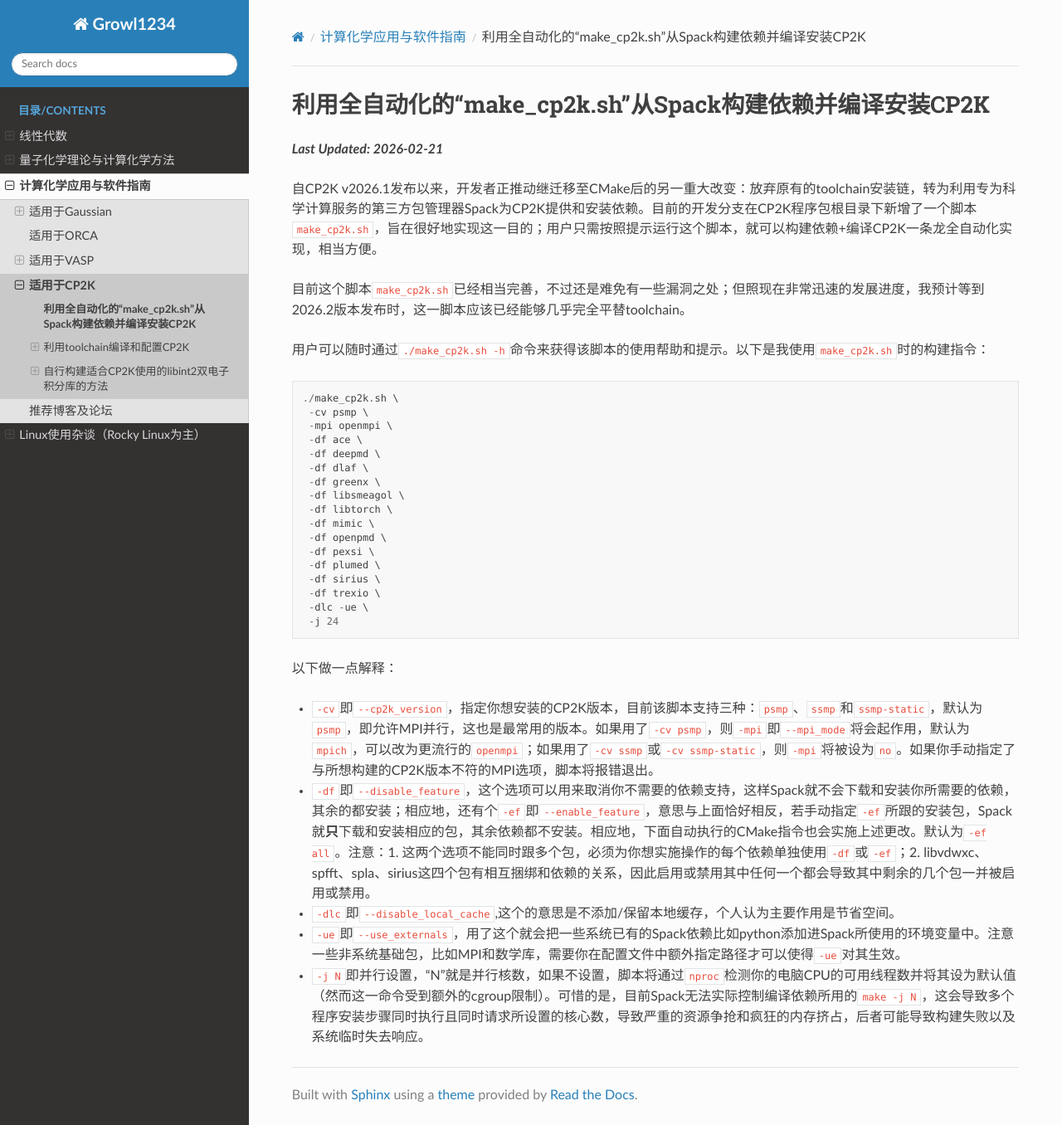
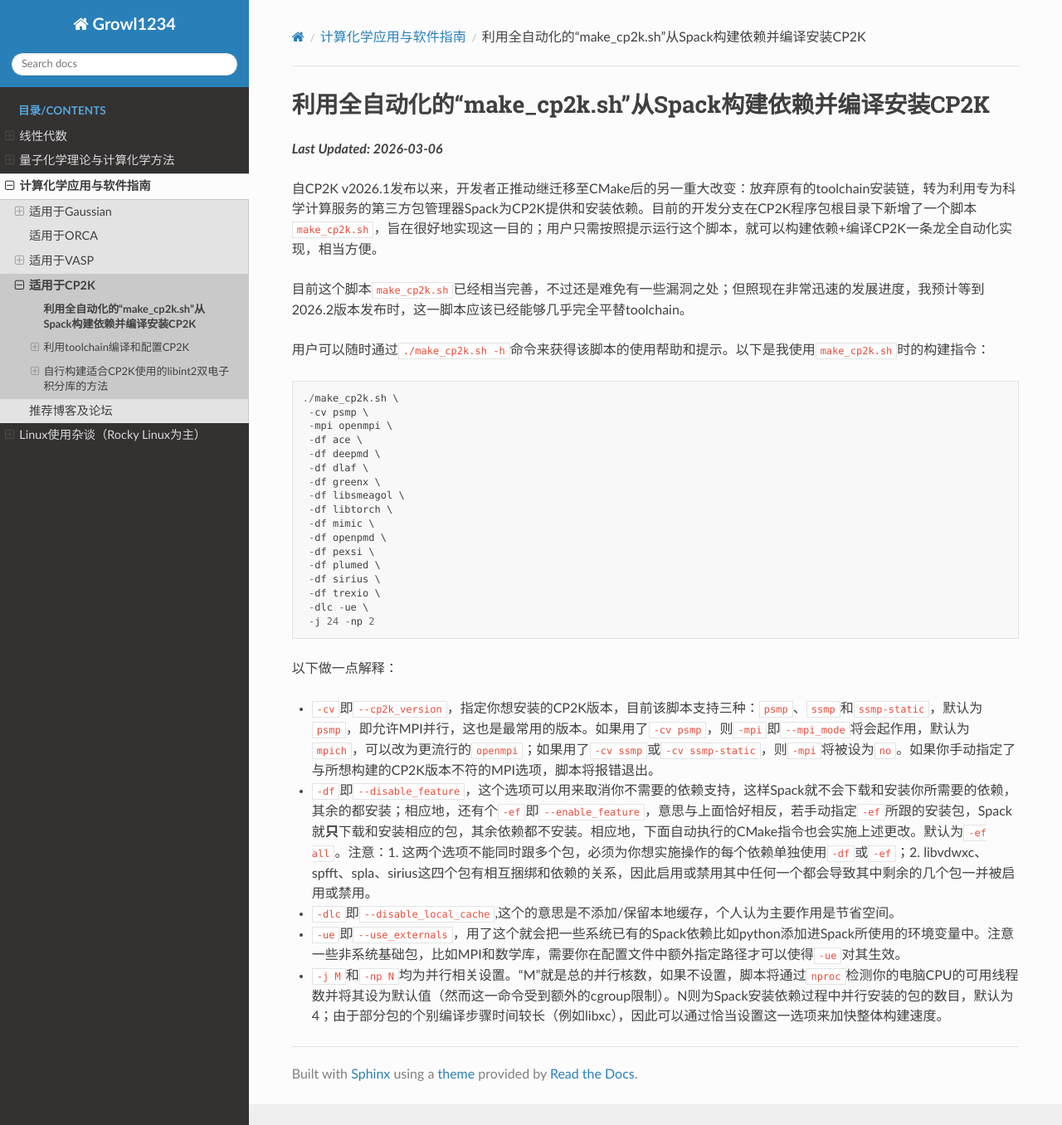
Before and after one commit to Growl1234/RTDProject, a Sphinx documentation site: the page built from source/applications/CP2K/install_via_make_cp2k_sh.md, in a window 1280 px wide and 1356 px high. Shown: the whole window at 83% size. Built offline with Sphinx 7.4.7 and the Read the Docs theme 3.1.0, drawn with Linux system fonts in a browser that asks for light colours.

Commit message:
Update documantation about building CP2K with `make_cp2k.sh`

````diff
--- a/source/applications/CP2K/install_via_make_cp2k_sh.md
+++ b/source/applications/CP2K/install_via_make_cp2k_sh.md
@@ -1,6 +1,6 @@
 ## 利用全自动化的“make_cp2k.sh”从Spack构建依赖并编译安装CP2K
 
-***Last Updated: 2026-02-21***
+***Last Updated: 2026-03-06***
 
 <font color=red>
 
@@ -29,7 +29,7 @@
  -df sirius \
  -df trexio \
  -dlc -ue \
- -j 24
+ -j 24 -np 2
 ```
 
 以下做一点解释：
@@ -42,4 +42,4 @@
 
 * `-ue`即`--use_externals`，用了这个就会把一些系统已有的Spack依赖比如python添加进Spack所使用的环境变量中。注意一些非系统基础包，比如MPI和数学库，需要你在配置文件中额外指定路径才可以使得`-ue`对其生效。
 
-* `-j N`即并行设置，“N”就是并行核数，如果不设置，脚本将通过`nproc`检测你的电脑CPU的可用线程数并将其设为默认值（然而这一命令受到额外的cgroup限制）。可惜的是，目前Spack无法实际控制编译依赖所用的`make -j N`，这会导致多个程序安装步骤同时执行且同时请求所设置的核心数，导致严重的资源争抢和疯狂的内存挤占，后者可能导致构建失败以及系统临时失去响应。
+* `-j M`和`-np N`均为并行相关设置。“M”就是总的并行核数，如果不设置，脚本将通过`nproc`检测你的电脑CPU的可用线程数并将其设为默认值（然而这一命令受到额外的cgroup限制）。N则为Spack安装依赖过程中并行安装的包的数目，默认为4；由于部分包的个别编译步骤时间较长（例如libxc），因此可以通过恰当设置这一选项来加快整体构建速度。
````
